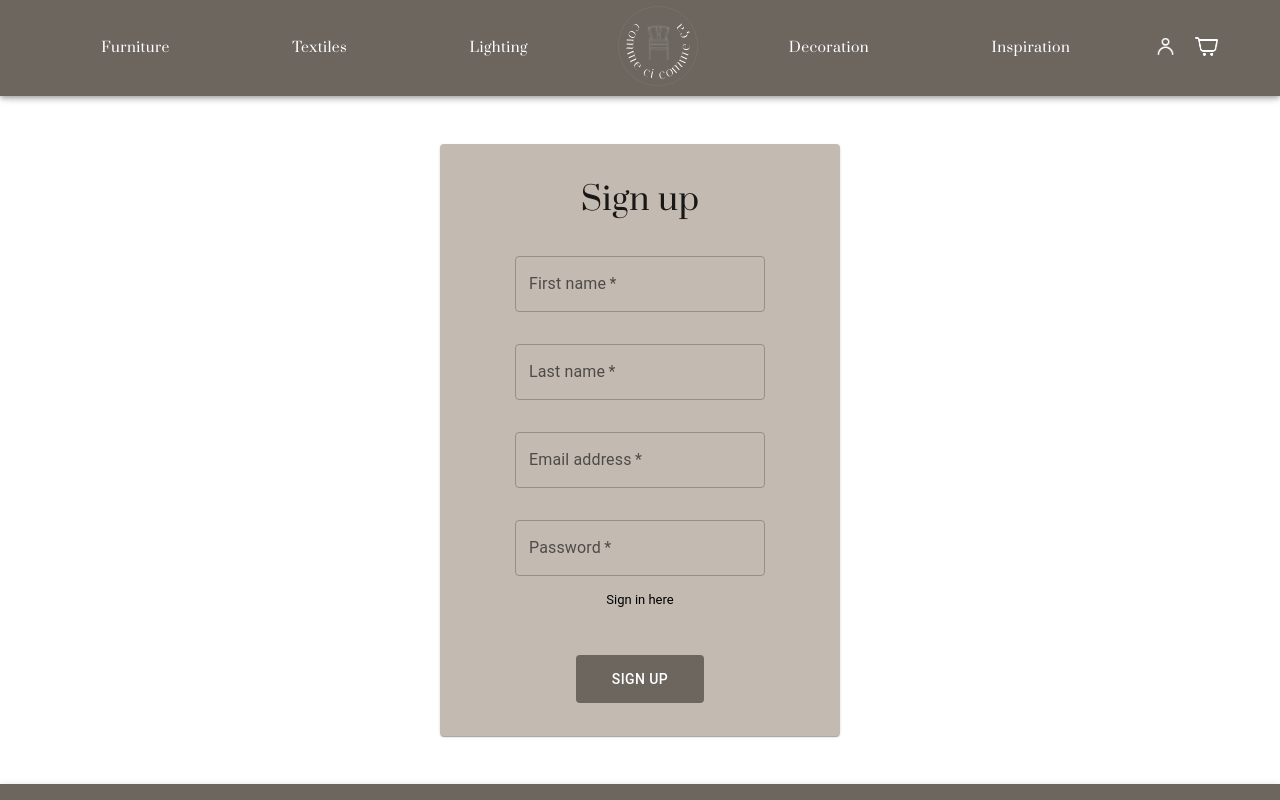
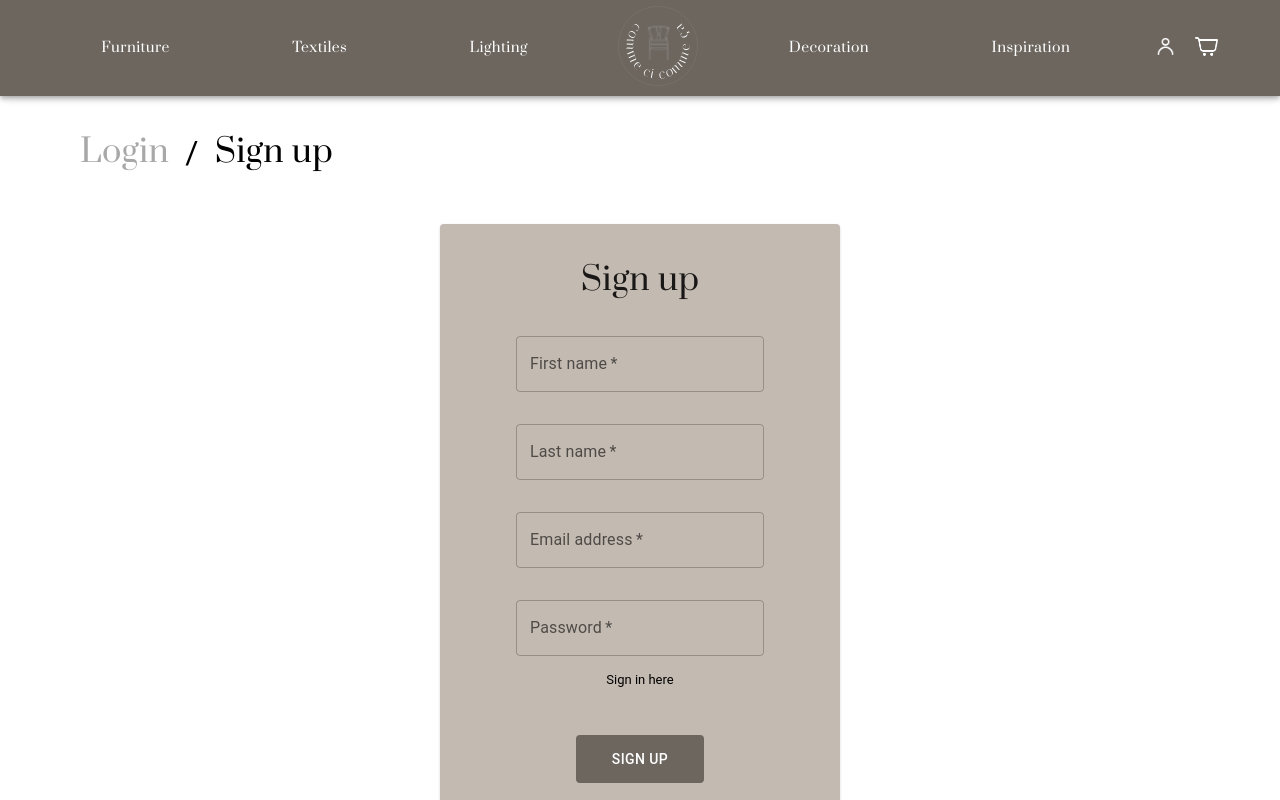
Before and after one commit to millie-wy/slutprojekt-webbshop, a React (Create React App) app in the folder client/: page /signup in a window 1280 px wide. Shown: the top 800 px of the page. Built offline with nearby package versions, Linux system fonts and the light colour scheme; a web font is replaced by a local one.

Commit message:
edit styling on login and signup

```diff
--- a/client/src/components/Login.tsx
+++ b/client/src/components/Login.tsx
@@ -1,4 +1,4 @@
-import { Box, Button, Container, Paper, TextField, Typography } from "@mui/material";
+import { Box, Button, Container, Paper, SxProps, TextField, Typography } from "@mui/material";
 import { makeStyles } from "@mui/styles";
 import { useFormik } from "formik";
 import { Link } from "react-router-dom";
@@ -12,11 +12,9 @@ const useStyles = makeStyles(theme => ({
         "& .MuiInputBase-input": {
             "& fieldset": {
                 fontFamily: 'roboto',
-
             },
         "&.MuiInputBase-input": {
             fontFamily: "prata",
-
         }
     }
 }
@@ -44,21 +42,25 @@ function Login() {
 
     return (
         <Container>
+            <Box sx={boxStyle1}>
+                <Link to="/login" style={{ textDecoration:'none', }}>
+                <Typography sx={header1}>
+                    Login
+                </Typography>
+                </Link>
+
+                <Typography sx={{ fontSize:'2rem' }}> / </Typography>
+
+                <Link to="/signup" style={{ textDecoration:'none', color: 'black',}}>
+                <Typography sx={header2}>Sign up</Typography>
+                </Link>
+            </Box>
             <form onSubmit={formik.handleSubmit}>
-            <Paper sx={{
-                backgroundColor: '#C3BAB1',
-                height: '30rem',
-                width: '20rem',
-                paddingTop: '2rem',
-                marginTop: '3rem',
-                marginBottom: '3rem',
-                marginRight: 'auto',
-                marginLeft: 'auto'
-            }}>
-                <Typography sx={{ textAlign: 'center', fontSize: '2rem', fontFamily: "Prata", }}>Login</Typography>
+            <Paper sx={paperStyle}>
+                <Typography sx={header3}>Login</Typography>
 
-                <Box sx={{display: 'flex', alignItems: 'center', flexDirection: 'column'}}>
-                <Box >
+                <Box sx={boxStyle2}>
+
                 <TextField
                 sx={{marginTop:'3rem'}}
                 className={classes.textFieldStyle}
@@ -67,11 +69,9 @@ function Login() {
                 label="Email address"
                 name="email"
                 value={formik.values.email}
-                onChange={formik.handleChange}
-                >
+                onChange={formik.handleChange}>
+                </TextField>
 
-                </TextField>
-                </Box>
                 <TextField
                 className={classes.textFieldStyle}
                 sx={{marginTop: '3rem'}}
@@ -84,28 +84,11 @@ function Login() {
                 >
 
                 </TextField>
-                <Link to="/signup"
-                style={{textDecoration:'none', color: 'black', marginTop: '1rem', fontSize: '13px'}}>
+                <Link to="/signup" style={{textDecoration:'none', color: 'black', marginTop: '1rem', fontSize: '13px'}}>
                 No account? Sign up here
                 </Link>
-
-                <Button
-                sx={{
-                marginTop: '3rem',
-                backgroundColor: '#6C665F',
-                color:'#fff',
-                width: '8rem',
-                height: '3rem',
-                '&:hover': {
-                    backgroundColor: '#857d75',
-                }
-                }}
-                type="submit"
-                >Login</Button>
-
+                <Button sx={buttonStyle} type="submit">Login</Button>
                 </Box>
-
-
 
             </Paper>
             </form>
@@ -113,4 +96,52 @@ function Login() {
     );
 }
 
+const boxStyle1: SxProps = {
+    display: 'flex',
+    flexDirection: 'row',
+    marginTop: '2rem',
+    textIndent: '1rem'
+}
+const boxStyle2: SxProps = {
+    display: 'flex',
+    alignItems: 'center',
+    flexDirection: 'column'
+}
+
+const paperStyle: SxProps = {
+    backgroundColor: '#C3BAB1',
+    height: '30rem',
+    width: '20rem',
+    paddingTop: '2rem',
+    marginTop: '3rem',
+    marginBottom: '3rem',
+    marginRight: 'auto',
+    marginLeft: 'auto'
+  }
+const header1: SxProps = {
+    fontSize: '2rem',
+    fontFamily: 'Prata',
+    color: 'black'
+  }
+  const header2: SxProps = {
+    fontSize: '2rem',
+    fontFamily: 'Prata',
+    color: '#A8A8A8'
+  }
+  const header3: SxProps = {
+    textAlign: 'center',
+    fontSize: '2rem',
+    fontFamily: "Prata",
+  }
+  const buttonStyle: SxProps = {
+    marginTop: '3rem',
+    backgroundColor: '#6C665F',
+    color:'#fff',
+    width: '8rem',
+    height: '3rem',
+     '&:hover': {
+        backgroundColor: '#857d75',
+    }
+  }
+
 export default Login;
--- a/client/src/components/Signup.tsx
+++ b/client/src/components/Signup.tsx
@@ -1,4 +1,4 @@
-import { Box, Button, Container, Paper, TextField, Typography } from "@mui/material";
+import { Box, Button, Container, Paper, SxProps, TextField, Typography } from "@mui/material";
 import { makeStyles } from "@mui/styles";
 import { Link } from "react-router-dom";
 import * as yup from "yup";
@@ -11,11 +11,9 @@ const useStyles = makeStyles(theme => ({
         "& .MuiInputBase-input": {
             "& fieldset": {
                 fontFamily: 'roboto',
-
             },
         "&.MuiInputBase-input": {
-            fontFamily: "prata",
-
+            fontFamily: "roboto",
         }
     }
 }
@@ -46,23 +44,24 @@ function Signup() {
     });
 
     return (
-        <Box>
+      <Container>
+          <Box sx={boxStyle}>
+                <Link to="/login" style={{ textDecoration:'none' }}>
+                <Typography sx={header1}>Login</Typography>
+                </Link>
+
+                <Typography sx={{ fontSize:'2rem' }}>/</Typography>
+
+                <Link to="/signup" style={{ textDecoration:'none' }}>
+                <Typography sx={header2}>Sign up</Typography>
+                </Link>
+            </Box>
           <form onSubmit={formik.handleSubmit}>
-            <Paper sx={{
-                backgroundColor: '#C3BAB1',
-                height: '35rem',
-                width: {xs:'20rem', sm: '25' ,md: '25rem', lg: '25rem', xl: '25rem'},
-                paddingTop: '2rem',
-                marginTop: '3rem',
-                marginBottom: '3rem',
-                marginRight: 'auto',
-                marginLeft: 'auto'}}
-                >
+            <Paper sx={paperStyle} >
 
-                <Typography sx={{ textAlign: 'center', fontSize: '2rem', fontFamily: "Prata", }}>Sign up</Typography>
+                <Typography sx={header3}>Sign up</Typography>
 
-
-                <Box sx={{ display: 'flex', alignItems: 'center', flexDirection: 'column'}}>
+                <Box sx={boxStyle2}>
                 <TextField
                 className={classes.textFieldStyle}
                 sx={{marginTop: '2rem' }}
@@ -72,14 +71,12 @@ function Signup() {
                 name="firstname"
                 value={formik.values.firstname}
                 onChange={formik.handleChange}
+                >
+                </TextField>
 
-
-                >
-
-                </TextField>
                 <TextField
                 className={classes.textFieldStyle}
-                sx={{marginTop: '2rem', color: 'white' }}
+                sx={{marginTop: '2rem', }}
                 required
                 type="text"
                 label="Last name"
@@ -87,11 +84,11 @@ function Signup() {
                 value={formik.values.lastname}
                 onChange={formik.handleChange}
                 >
+                </TextField>
 
-                </TextField>
                 <TextField
                 className={classes.textFieldStyle}
-                sx={{marginTop: '2rem', fontFamily: 'roboto' }}
+                sx={{marginTop: '2rem',}}
                 required
                 type="email"
                 label="Email address"
@@ -99,8 +96,8 @@ function Signup() {
                 value={formik.values.email}
                 onChange={formik.handleChange}
                 >
+                </TextField>
 
-                </TextField>
                 <TextField
                 className={classes.textFieldStyle}
                 sx={{marginTop: '2rem', }}
@@ -111,7 +108,6 @@ function Signup() {
                 value={formik.values.password}
                 onChange={formik.handleChange}
                 >
-
                 </TextField>
 
                 <Link to="/login"
@@ -119,27 +115,60 @@ function Signup() {
                 Sign in here
                 </Link>
 
-                <Button
-                sx={{
-                marginTop: '3rem',
-                backgroundColor: '#6C665F',
-                color:'#fff',
-                width: '8rem',
-                height: '3rem',
-                '&:hover': {
-                    backgroundColor: '#857d75',
-                }
-                }}
-                type="submit"
-                >Sign up</Button>
-
+                <Button sx={buttonStyle} type="submit">Sign up</Button>
                 </Box>
 
             </Paper>
             </form>
-        </Box>
+      </Container>
     );
 }
 
+const paperStyle: SxProps = {
+  backgroundColor: '#C3BAB1',
+  height: '35rem',
+  width: {xs:'20rem', sm: '25' ,md: '25rem', lg: '25rem', xl: '25rem'},
+  paddingTop: '2rem',
+  marginTop: '3rem',
+  marginBottom: '3rem',
+  marginRight: 'auto',
+  marginLeft: 'auto'
+}
+const header1: SxProps = {
+  fontSize: '2rem',
+  fontFamily: 'Prata',
+  color: '#A8A8A8'
+}
+const header2: SxProps = {
+  fontSize: '2rem',
+  fontFamily: 'Prata',
+  color: 'black'
+}
+const header3: SxProps = {
+  textAlign: 'center',
+  fontSize: '2rem',
+  fontFamily: "Prata",
+}
+const boxStyle: SxProps = {
+  display: 'flex',
+  flexDirection: 'row',
+  marginTop: '2rem',
+  textIndent: '1rem'
+}
+const boxStyle2: SxProps = {
+  display: 'flex',
+  alignItems: 'center',
+  flexDirection: 'column'
+}
+const buttonStyle: SxProps = {
+  marginTop: '3rem',
+  backgroundColor: '#6C665F',
+  color:'#fff',
+  width: '8rem',
+  height: '3rem',
+    '&:hover': {
+      backgroundColor: '#857d75',
+    }
+}
 
 export default Signup;
```
